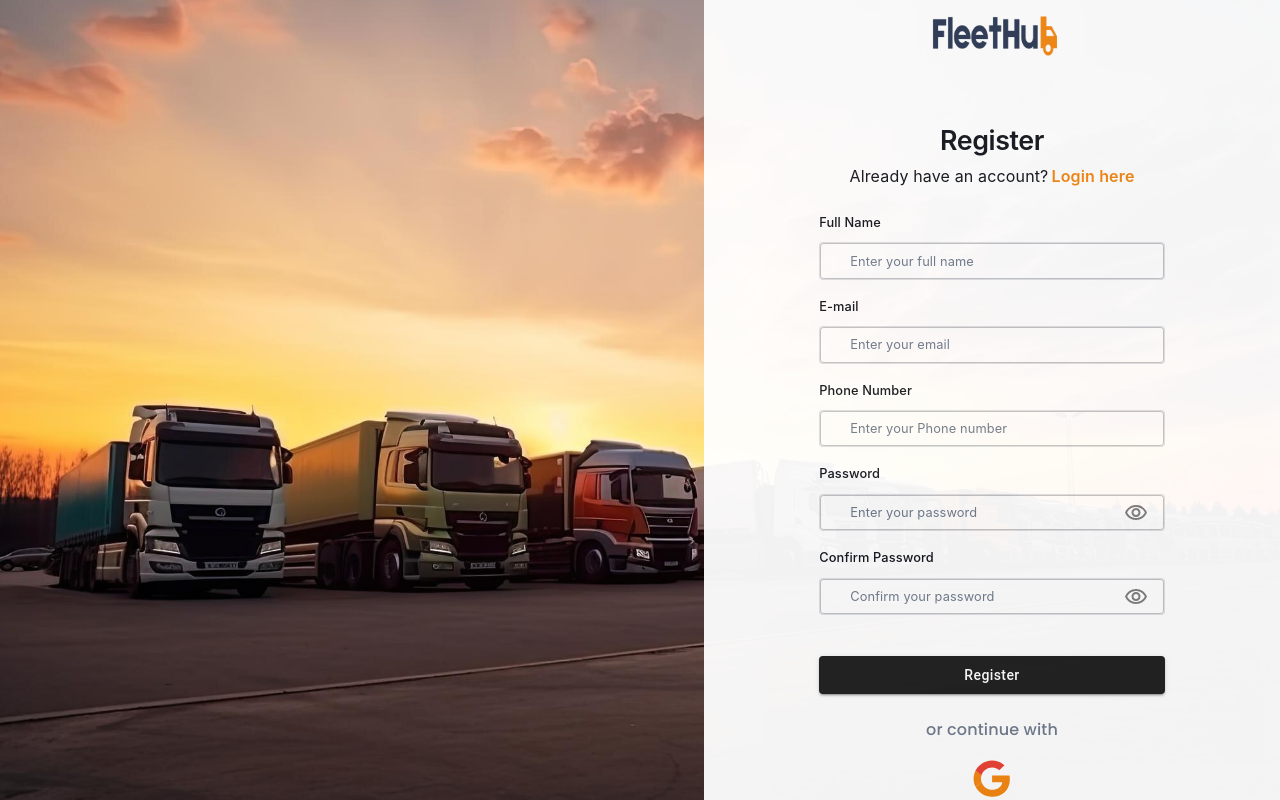
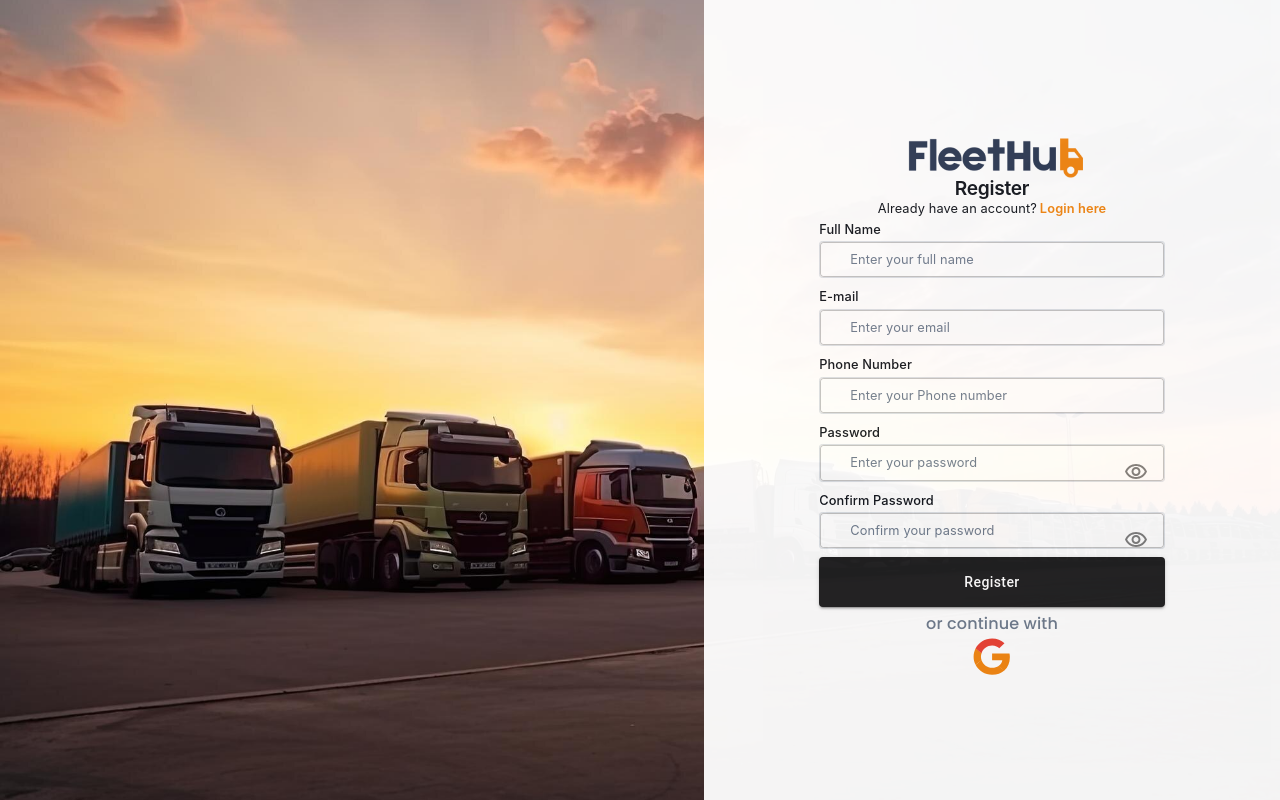
Before and after one commit to GhazanfarIjazOcta/FleetHub-Customer-Panel, a React (Create React App) app: page /signup in a window 1280 px wide. Built offline with nearby package versions, Linux system fonts and the light colour scheme; the HTML template or start-up script is replaced by a standard one.

Commit message:
v3 finall 1

```diff
--- a/src/components/RegistrationComponents/Signup/Signup.js
+++ b/src/components/RegistrationComponents/Signup/Signup.js
@@ -61,41 +61,71 @@ function Signup() {
                 sx={{ width: { lg: "45%", md: "50%", sm: "100%", xs: "100%" }, opacity: "95%", background: "#FFF", height: "100vh" }}
 
             >
-                <Box sx={{ paddingBottom: { md: "1.5rem", sm: "1rem", xs: "0.5rem" }, paddingTop: "0rem" }}>
-                    <img src={Ukeylogo} height={"70px"} width={"143px"} />
-                </Box>
+
+<Box
+    sx={{
+        paddingBottom: { xl: "0rem", lg: "0rem", md: "0rem", sm: "1rem", xs: "0.5rem" },
+        paddingTop: { xl: "0rem", lg: "0rem", md: "5rem", sm: "1rem", xs: "0.5rem" }
+    }}
+>
+    <img
+        src={Ukeylogo}
+        alt="Ukey Logo" // Provide a meaningful alt text
+        style={{
+            height: {xl:"100%" , lg:"100%" , md:"60%" , sm:"60%" , xs:"60%"}, // Maintain aspect ratio
+            width: "100%",   // Make image responsive
+        }}
+        // Use the sx prop for responsive styling instead of inline styles
+        sx={{
+            maxHeight: { xl: "143px", lg: "65px", md: "20px", sm: "55px", xs: "50px" }, // Set max height based on screen size
+            maxWidth: { xl: "200px", lg: "80px", md: "20px", sm: "115px", xs: "105px" } // Set max width based on screen size
+        }}
+    />
+</Box>
+
+
+
 
                 <Typography
                     variant="h1"
-                    mt={"1em"}
-                    sx={{ fontWeight: 600, fontSize: "1.675rem", fontFamily: "Inter", color: "#14181F", }}
+                    mt={{ xl: "0em", lg: "-1em", md: "0em", sm: "1em", xs: "0.8em" }} // Responsive margin-top
+                       sx={{ fontWeight: 600,
+                        fontSize: { xl: "1.675rem", lg: "1.2rem", md: "0.7rem", sm: "1.25rem", xs: "1.6rem" }, // Responsive font size
+
+                        fontFamily: "Inter", color: "#14181F", }}
                 >
                     Register
                 </Typography>
-                <Stack direction={{ xs: "column", sm: "row" }} gap={"3px"} mt={1}>
+                <Stack direction={{ xs: "column", sm: "row" }} gap={"3px"} >
                     <Typography
                         sx={{
                             fontFamily: "Inter",
                             color: "#14181F",
                             textAlign: "center",
+                            fontSize: { xl: "1rem", lg: "0.8rem", md: "0.7rem", sm: "1rem", xs: "1rem" },
                         }}
                     >
                         Already have an account?
                     </Typography>
                     <Typography
                         color={"#F38712"}
+                        sx={{
+                            fontSize: { xl: "1rem", lg: "0.8rem", md: "0.7rem", sm: "1rem", xs: "1rem" },
+                        }}
                         style={{
                             fontWeight: 600,
                             fontFamily: "Inter",
                             cursor: "pointer",
                             textAlign: "center",
+
                         }}
                         onClick={loginNavigation}
                     >
                         Login here
                     </Typography>
                 </Stack>
-                <Box sx={{ width: { xs: "80%", sm: "60%" }, maxWidth: "370px", pt: "1.5rem" }}>
+
+                <Box sx={{ width: { xs: "80%", sm: "60%" }, maxWidth: "370px",  }}>
                     <Typography
                         variant="subtitle1"
                         sx={{
@@ -190,7 +220,7 @@ function Signup() {
                         height: "3.1rem",
                         backgroundColor: "#212122;",
                         color: "white",
-                        marginTop: "1.8em",
+                        // marginTop: "1.8em",
                         textTransform: "none",
                         "&:hover": {
                             backgroundColor: "#212122",
@@ -202,22 +232,24 @@ function Signup() {
                 </Button>
                 <Typography
                     variant="body1"
-                    mt={2}
-                    mb={1}
+
+
                     color={"#6F7C8E"}
                     sx={{
                         fontWeight: 500,
                         fontSize: "1rem",
                         fontFamily: "Poppins",
                         cursor: "pointer",
-                        marginTop: { md: "1.5rem", sm: "1rem", xs: "0.5rem" }
+                        marginTop: { md: "0.3rem", sm: "1rem", xs: "0.5rem" }
                     }}
                 >
                     or continue with
                 </Typography>
-                <Stack mt={1} >
+                <Stack  >
                     <img src={GoogleLogo} />
                 </Stack>
+
+
             </Box>
         </Box>
     );
--- a/src/components/UI/Styles.js
+++ b/src/components/UI/Styles.js
@@ -8,7 +8,7 @@ export const RegistrationStyles = {
             fontSize: "0.8rem",
             color: "#14181F",
             fontFamily: 'Inter',
-            margin: { lg: "0.5rem 0rem 1rem 0rem", xs: "0.5rem 0rem 0.5rem 0rem" },
+            margin: { xl: "0rem 0rem 1rem 0rem" ,lg: "0rem 0rem 0.5rem 0rem" , md: "0rem 0rem 0rem 0rem", xs: "0.5rem 0rem 0.5rem 0rem" },
             '& input::placeholder': {
                 color: '#6F7C8E',
                 opacity: 1,
```
